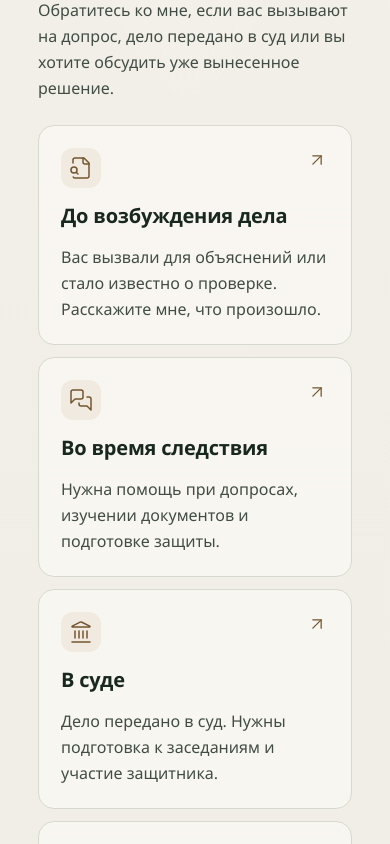
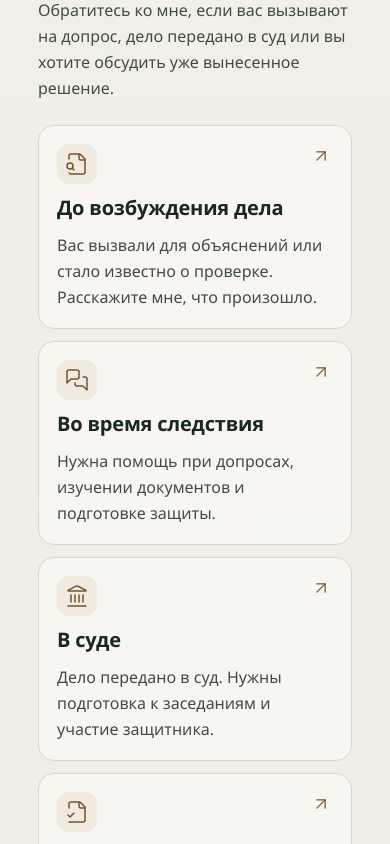
Before and after one commit to Aleks-man/advokat-vdovenko, a React (Vite) app in the folder front/: page / in a window 390 px wide. Shown: the part 1180-2024 px from the top of the page. Built offline with nearby package versions, Linux system fonts and the light colour scheme; a web font is replaced by a local one.

Commit message:
Refine mobile practice card spacing

```diff
--- a/front/src/components/PracticeList/PracticeList.css
+++ b/front/src/components/PracticeList/PracticeList.css
@@ -63,8 +63,8 @@
     gap: 12px;
   }
   .practice-row {
-    padding: 22px;
-    gap: 14px;
+    padding: 18px;
+    gap: 10px;
   }
   .practice-icon {
     width: 40px;
```
